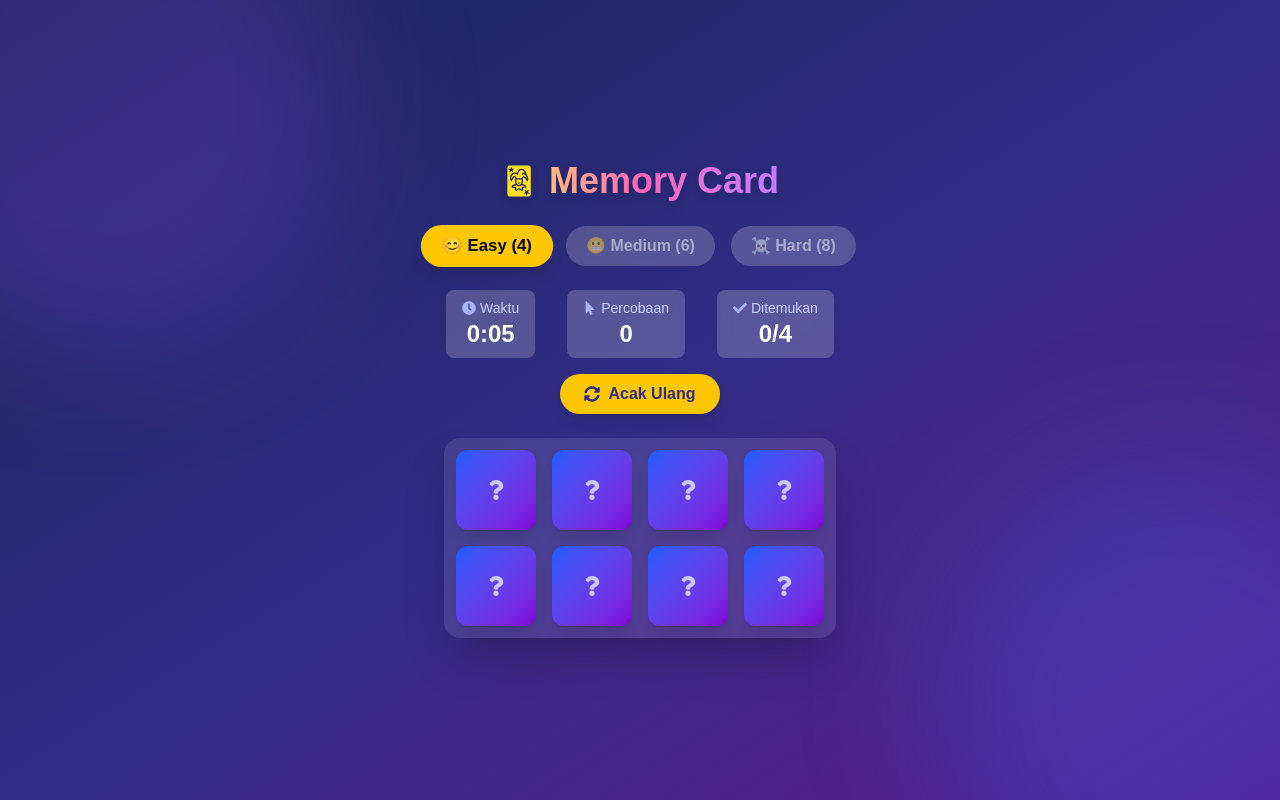
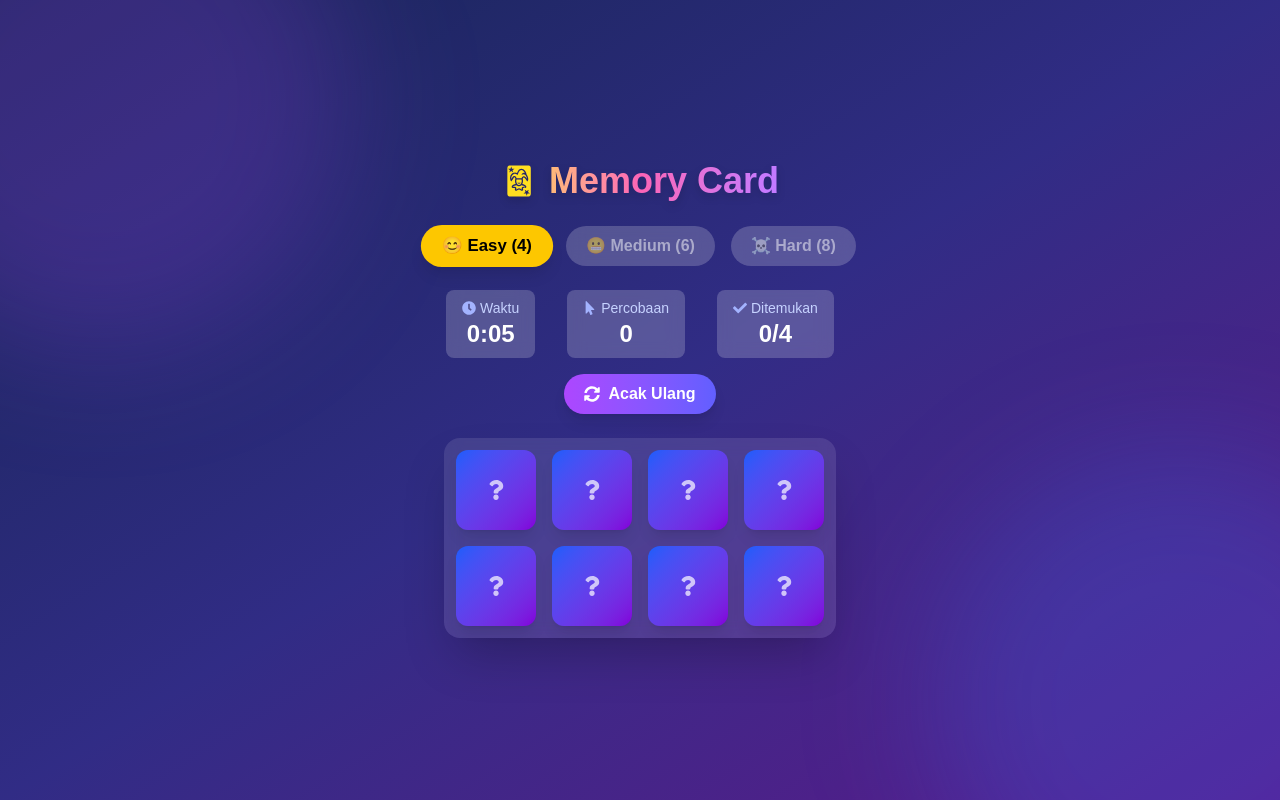
Before and after one commit to mithagresiaharahap241713057-droid/UGD_4_C_3057, a Next.js app: page / in a window 1280 px wide. Built offline with nearby package versions, Linux system fonts and the light colour scheme.

Commit message:
Update ScoreBoard.js
initial commit

```diff
--- a/src/components/ScoreBoard.js
+++ b/src/components/ScoreBoard.js
@@ -57,7 +57,7 @@ function ScoreBoard({ moves, matchedCount, totalPairs, time, onReset }) {
       {/* Tombol untuk mereset permainan */}
       <button
         onClick={onReset}
-        className="px-6 py-2 bg-yellow-400 text-indigo-900 font-bold rounded-full transition-all duration-300 shadow-lg flex items-center gap-2 mx-auto hover:bg-yellow-300 hover:shadow-yellow-300/70 hover:shadow-xl hover:scale-110"
+        className="mt-4 px-5 py-2 rounded-full bg-gradient-to-r from-purple-500 to-indigo-500 text-white font-bold shadow-lg flex items-center gap-2 mx-auto transition-all duration-300 hover:scale-110 hover:shadow-purple-400/70"
       >
         {isGameComplete ? <FaRedo /> : <FaSyncAlt />}
         {isGameComplete ? "Main Lagi" : "Acak Ulang"}
```
